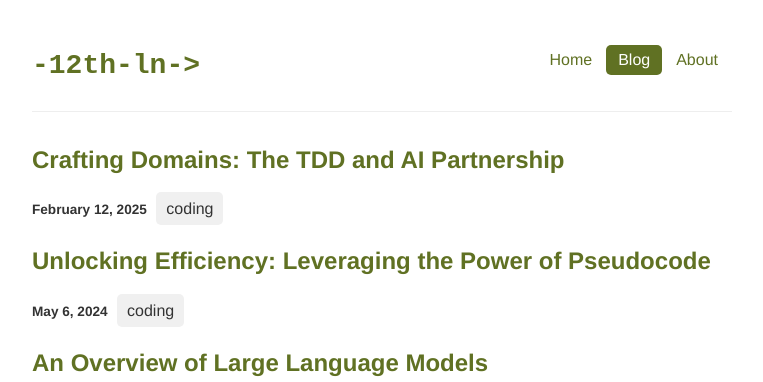
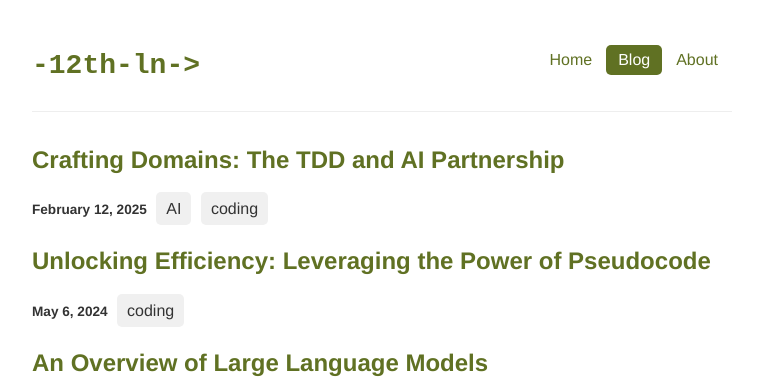
Before and after one commit to sashasyedin/twelfthlane.net, a Jekyll site: the page built from blog.html, in a window 1280 px wide. Shown: the top 382 px of the page, without its empty margins (258-1021 px from the left). Built offline with Jekyll 4.4.1, drawn with Linux system fonts in a browser that asks for light colours.

```diff
--- a/_posts/2025-02-12-crafting-domains-the-tdd-and-ai-partnership.md
+++ b/_posts/2025-02-12-crafting-domains-the-tdd-and-ai-partnership.md
@@ -2,7 +2,9 @@
 title: "Crafting Domains: The TDD and AI Partnership"
 layout: post
 subtitle: TDD and AI
-tags: coding
+tags:
+  - AI
+  - coding
 ---
 The core responsibility of a developer lies in defining and implementing the domain layer, ensuring it aligns perfectly with the project's requirements and business rules. This is where the true value of a developer shines – understanding the details of the business and translating them into a robust, functional domain model. One powerful approach to accomplishing this crucial task is Test-Driven Development, a methodology that emphasizes writing tests *before* writing any code. This approach helps to ensure that the code meets the specified requirements and reduces the risk of introducing bugs. But what if we could take TDD a step further, using the power of AI to automate the code generation process itself?
 
```
